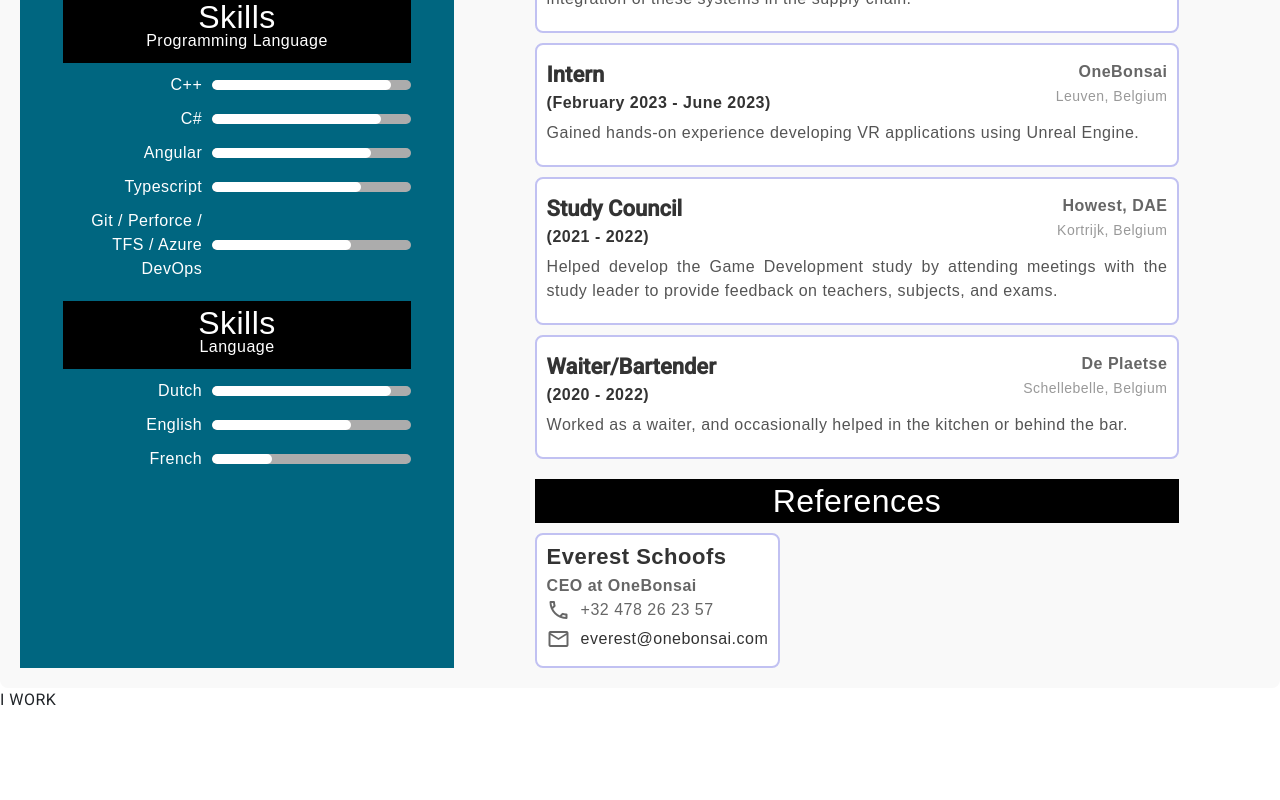
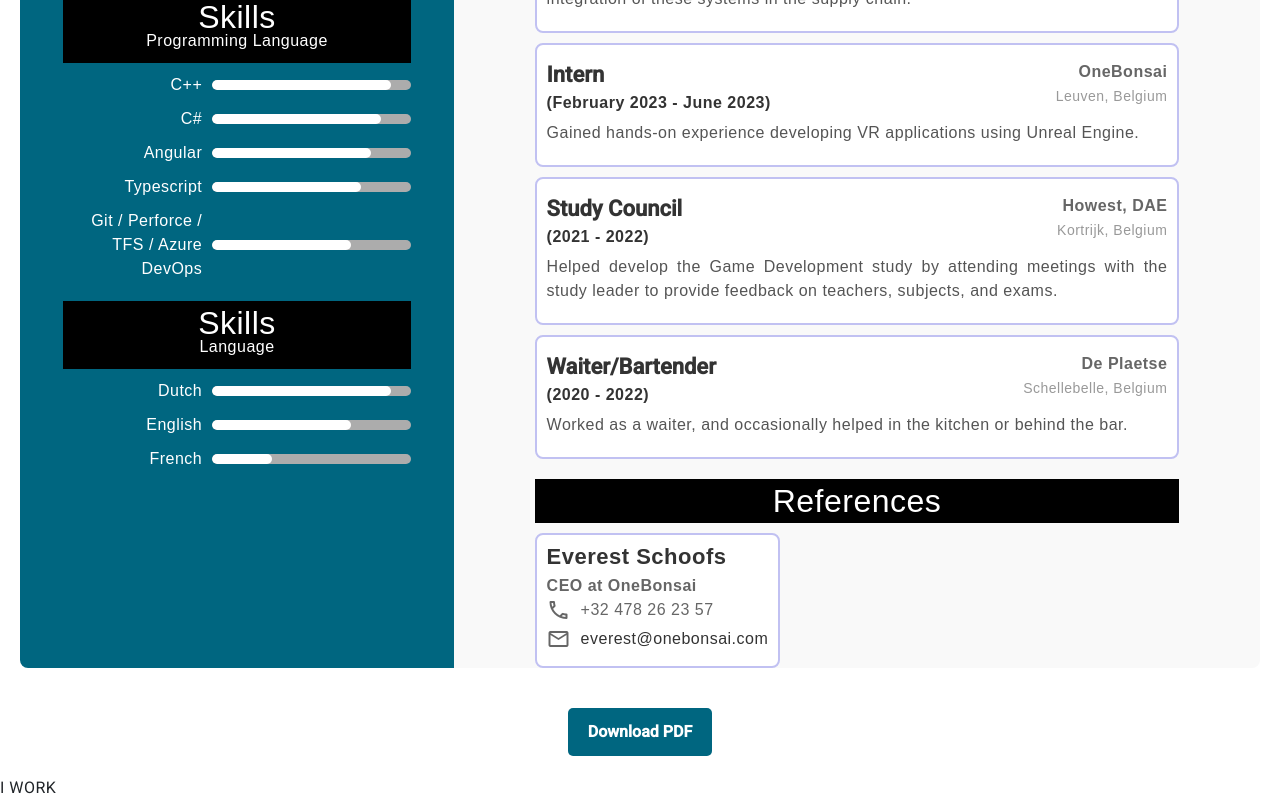
Before and after one commit to DeCoomanJarno/Portfolio, an Angular app: page /Resume in a window 1280 px wide. Shown: the part 823-1623 px from the top of the page. Before the commit the page ends 1535 px from the top, so only its background shows below. Built offline with nearby package versions, Linux system fonts and the light colour scheme.

Commit message:
Resume download button

```diff
--- a/package.json
+++ b/package.json
@@ -34,6 +34,9 @@
     "@webcomponents/webcomponentsjs": "^2.8.0",
     "bootstrap": "^5.3.3",
     "express": "^4.18.2",
+    "html2canvas": "^1.4.1",
+    "html2pdf.js": "^0.10.2",
+    "jspdf": "^2.5.2",
     "material-design-icons-iconfont": "^6.7.0",
     "rxjs": "~7.8.0",
     "tslib": "^2.3.0",
--- a/src/Resources/Json/EN/ResourceFile_EN.json
+++ b/src/Resources/Json/EN/ResourceFile_EN.json
@@ -1,5 +1,14 @@
 {
     "Resume": "Resume",
+    "Contact": "Contact",
+    "Profile": "Profile",
+    "Skills": "Skills",
+    "ProgrammingLanguage": "Programming Language",
+    "Language": "Language",
+    "Education": "Education",
+    "WorkExperience": "Work Experience",
+    "References": "References",
+    "DownloadPDF": "Download PDF",
     "languageSelector": {
       "EN": "English",
       "NL": "Dutch"
--- a/src/Resources/Json/EN/Resume_EN.json
+++ b/src/Resources/Json/EN/Resume_EN.json
@@ -46,7 +46,7 @@
     "Experience": [
       {
         "Title": "Software Engineer",
-        "Company": "Dematic",
+        "Company": "KION ITS EMEA NV",
         "Location": "Antwerp, Belgium",
         "Dates": "November 2023 - Present",
         "Description": "I develop software for the automation of AGVs and ensure the seamless integration of these systems in the supply chain."
--- a/src/Resources/Json/NL/ResourceFile_NL.json
+++ b/src/Resources/Json/NL/ResourceFile_NL.json
@@ -1,5 +1,11 @@
 {
   "Resume": "CV",
+  "Profile": "Profiel",
+  "ProgrammingLanguage": "Programmeertalen",
+  "Language": "Talen",
+  "Education": "Studies",
+  "WorkExperience": "Werkervaring",
+  "References": "References",
     "languageSelector": {
       "EN": "Engels",
       "NL": "Nederlands"
--- a/src/app/Core/Components/header/header.component.css
+++ b/src/app/Core/Components/header/header.component.css
@@ -115,20 +115,7 @@
   }
 }
 
-.language-selector select option {
-  font-size: 16px;
+.language-selector {
+  margin-right: 20px;
+  margin-left: 10px;
 }
-.language-selector {
-  margin-right: 20px; /* Optional spacing from the right side */
-}
-
-.language-selector label {
-  font-size: 14px;
-  margin-right: 10px; /* Spacing between label and select box */
-}
-
-.language-selector select {
-  padding: 5px;
-  border-radius: 4px;
-  font-size: 14px;
-}
--- a/src/app/Resume/Components/resume-page/resume-page.component.css
+++ b/src/app/Resume/Components/resume-page/resume-page.component.css
@@ -1,9 +1,9 @@
 .resume {
+  margin-top: 20px;
   font-family: Arial, sans-serif;
   max-width: 1300px;
   margin: 0 auto;
   padding: 20px;
-  background-color: #f9f9f9;
   border-radius: 8px;
   font-size: 16px;
   padding: 20px; /* Add some padding */
@@ -32,13 +32,17 @@
   background-color: #006680;
   width: 35%;
   color: white;
+  border-radius: 8px 0 0 8px;
 }
+
 .MainPanel {
   width: 65%;
   box-sizing: border-box; /* Ensure padding doesn't affect width */
+  background-color: #f9f9f9;
   display: flex;
   flex-direction: column;
   justify-content: space-between;
+  border-radius:0 8px 8px 0;
 }
 
 /* HeaderBlock with the same height as ProfileImage */
@@ -256,3 +260,35 @@
 .ContactInfo a:hover {
   text-decoration: underline;
 }
+/* Button styling */
+button {
+  background-color: #006680; /* Matches the SidePanel color */
+  color: white;
+  padding: 12px 20px;
+  font-size: 16px;
+  font-weight: bold;
+  border: none;
+  border-radius: 5px;
+  cursor: pointer;
+  transition: background-color 0.3s, transform 0.3s;
+  margin: 20px auto; /* Center the button */
+  display: block; /* Center the button in block layout */
+}
+
+/* Button hover effect */
+button:hover {
+  background-color: #005266;
+  transform: scale(1.05); /* Slight enlarge on hover */
+}
+
+/* Button focus effect */
+button:focus {
+  outline: none;
+  box-shadow: 0 0 5px rgba(0, 0, 0, 0.2);
+}
+
+/* Button active effect (when clicked) */
+button:active {
+  background-color: #004552;
+  transform: scale(0.98);
+}
--- a/src/app/Resume/Components/resume-page/resume-page.component.html
+++ b/src/app/Resume/Components/resume-page/resume-page.component.html
@@ -1,12 +1,12 @@
 @if (resumeData) {
-<div class="resume">
+<div class="resume" #resumeContent>
     <div class="SidePanel">
         <div class="ProfileImage">
             <img src="{{resumeData.ProfileImage}}" alt="Profile Picture">
         </div>
 
         <div class="contact Panel">
-            <div class="Header">Contact</div>
+            <div class="Header">{{ languageService.getTranslation('Contact') }}</div>
             <!-- example.component.html -->
             <div class="contact-list">
                 <p>
@@ -61,14 +61,14 @@
         </div>
 
         <div class="profile Panel">
-            <div class="Header">Profile</div>
+            <div class="Header">{{ languageService.getTranslation('Profile') }}</div>
             <p class="ProfileText">{{ resumeData.Profile }}</p>
         </div>
 
         <div class="Panel">
             <div class="Header">
-                <div class="Title">Skills</div>
-                <div class="SubTitle">Programming Language</div>
+                <div class="Title">{{ languageService.getTranslation('Skills') }}</div>
+                <div class="SubTitle">{{ languageService.getTranslation('ProgrammingLanguage') }}</div>
             </div>
             @for (skill of resumeData.Skills.Programming_Languages; track $index)
             {
@@ -83,8 +83,8 @@
 
         <div class="Panel">
             <div class="Header">
-                <div class="Title">Skills</div>
-                <div class="SubTitle">Language</div>
+                <div class="Title">{{ languageService.getTranslation('Skills') }}</div>
+                <div class="SubTitle">{{ languageService.getTranslation('Language') }}</div>
             </div>
             @for (language of resumeData.Skills.Languages; track $index)
             {
@@ -104,7 +104,7 @@
             <h2 class="Title">{{ resumeData.Title }}</h2>
         </div>
         <div class="Panel">
-            <div class="Header">Education</div>
+            <div class="Header">{{ languageService.getTranslation('Education') }}</div>
             <div class="List">
                 @for (edu of resumeData.Education; track $index)
                 {
@@ -126,7 +126,7 @@
         </div>
 
         <div class="Panel">
-            <div class="Header">Work Experience</div>
+            <div class="Header">{{ languageService.getTranslation('WorkExperience') }}</div>
             <div class="List">
                 @for (exp of resumeData.Experience; track $index)
                 {
@@ -148,7 +148,7 @@
         </div>
 
         <div class="Panel">
-            <div class="Header">References</div>
+            <div class="Header">{{ languageService.getTranslation('References') }}</div>
             <div class="References">
                 @for (ref of resumeData.References; track $index)
                 {
@@ -175,4 +175,5 @@
         </div>
     </div>
 </div>
+<button (click)="downloadResumePDF()">{{languageService.getTranslation('DownloadPDF')}}</button>
 }
--- a/src/app/Resume/Components/resume-page/resume-page.component.ts
+++ b/src/app/Resume/Components/resume-page/resume-page.component.ts
@@ -1,8 +1,9 @@
-import { HttpClient, HttpClientModule } from '@angular/common/http';
-import { Component, OnInit } from '@angular/core';
+import { Component, ElementRef, OnInit, ViewChild } from '@angular/core';
 import { ResumeData } from '../../Models/ResumeData.model';
 import { ResumeService } from '../../Services/resume.service';
 import { LanguageService } from '../../../Core/Services/language.service';
+import * as jsPDF from 'jspdf';
+import html2canvas from 'html2canvas';
 
 @Component({
   selector: 'app-resume-page',
@@ -12,9 +13,9 @@ import { LanguageService } from '../../../Core/Services/language.service';
   styleUrls: ['./resume-page.component.css']
 })
 export class ResumePageComponent implements OnInit {
-resumeData: ResumeData | undefined;
+  resumeData: ResumeData | undefined;
 
-  constructor(private resumeService: ResumeService, private languageService: LanguageService) {}
+  constructor(private resumeService: ResumeService, public languageService: LanguageService) { }
 
   ngOnInit() {
     // Load initial resume data with the default language
@@ -31,4 +32,31 @@ resumeData: ResumeData | undefined;
       this.resumeData = data; // Update resume content with the fetched data
     });
   }
+  @ViewChild('resumeContent', { static: false }) resumeContent!: ElementRef;
+
+  downloadResumePDF() {
+    const resumeElement = this.resumeContent.nativeElement;
+
+    html2canvas(resumeElement).then((canvas) => {
+      const imgData = canvas.toDataURL('image/png');
+      const pdf = new jsPDF.jsPDF('p', 'mm', 'a4');
+      const imgWidth = 208;
+      const pageHeight = 295;
+      const imgHeight = (canvas.height * imgWidth) / canvas.width;
+      let heightLeft = imgHeight;
+      let position = 0;
+
+      pdf.addImage(imgData, 'PNG', 0, position, imgWidth, imgHeight);
+      heightLeft -= pageHeight;
+
+      while (heightLeft >= 0) {
+        position = heightLeft - imgHeight;
+        pdf.addPage();
+        pdf.addImage(imgData, 'PNG', 0, position, imgWidth, imgHeight);
+        heightLeft -= pageHeight;
+      }
+
+      pdf.save(`${this.resumeData!.FirstName}_${this.resumeData!.Name}_${this.languageService.getTranslation('Resume')}.pdf`);
+    });
+  }
 }
```
Also changed, not shown: 1 other file (tests, documents, lock files or other folders).
